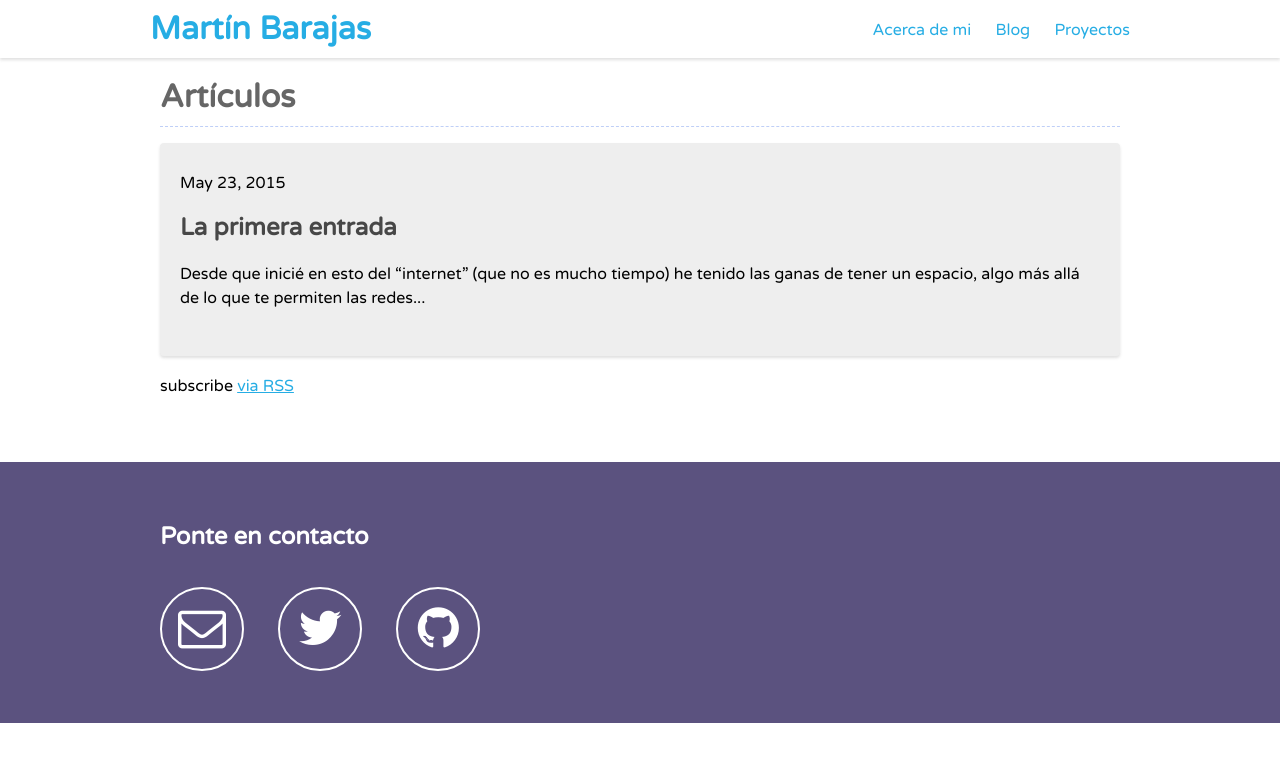
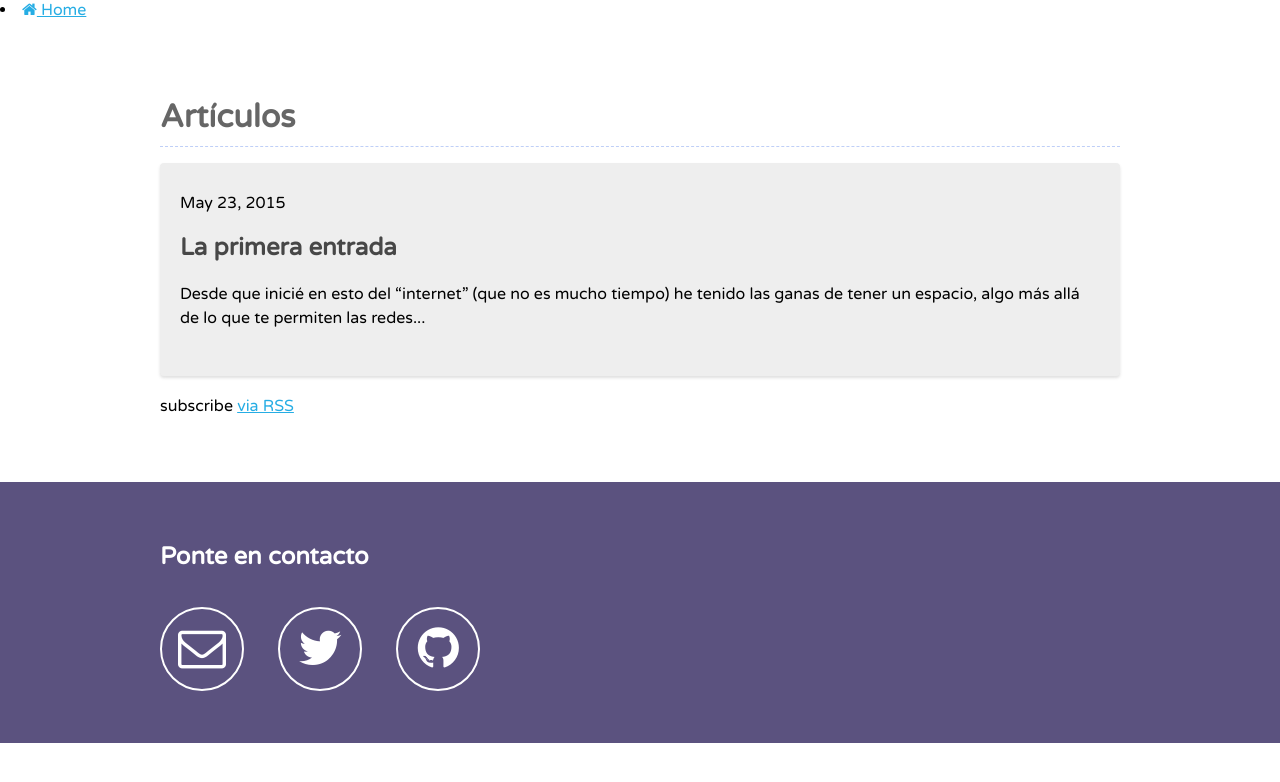
Before and after one commit to mrtnbrjs/mrtnbrjs.github.io, a Jekyll site: the page built from index.html, in a window 1280 px wide. Shown: the top 782 px of the page. Built offline with Jekyll 4.4.1, drawn with Linux system fonts in a browser that asks for light colours; nearby versions of some CDN libraries; comment, search, counter and statistics services are not loaded.

Commit message:
change error

```diff
--- a/_includes/header.html
+++ b/_includes/header.html
@@ -1,23 +1 @@
-<header class="site-header">
-
-  <div class="wrapper">
-
-    <h1><a class="site-title" href="{{ site.baseurl }}/">{{ site.title }}</a></h1>
-    <nav class="site-nav">
-      <div class="mobile-menu">
-        {% icon fa-camera-retro %}
-      </div>
-      <div class="trigger">
-        {% for page in site.pages %}
-          {% if page.title %}
-          <a class="page-link" href="{{ page.url | prepend: site.baseurl }}">Acerca de mi</a>
-          {% endif %}
-        {% endfor %}
-        <a class="page-link" href="">Blog</a>
-        <a class="page-link" href="">Proyectos</a>
-      </div>
-    </nav>
-
-  </div>
-
-</header>
+<li><a href="{{ site.baseurl }}/index.html"><i class='fa fa-home'></i> Home</a></li>
```
Also changed, not shown: 4 other files.
